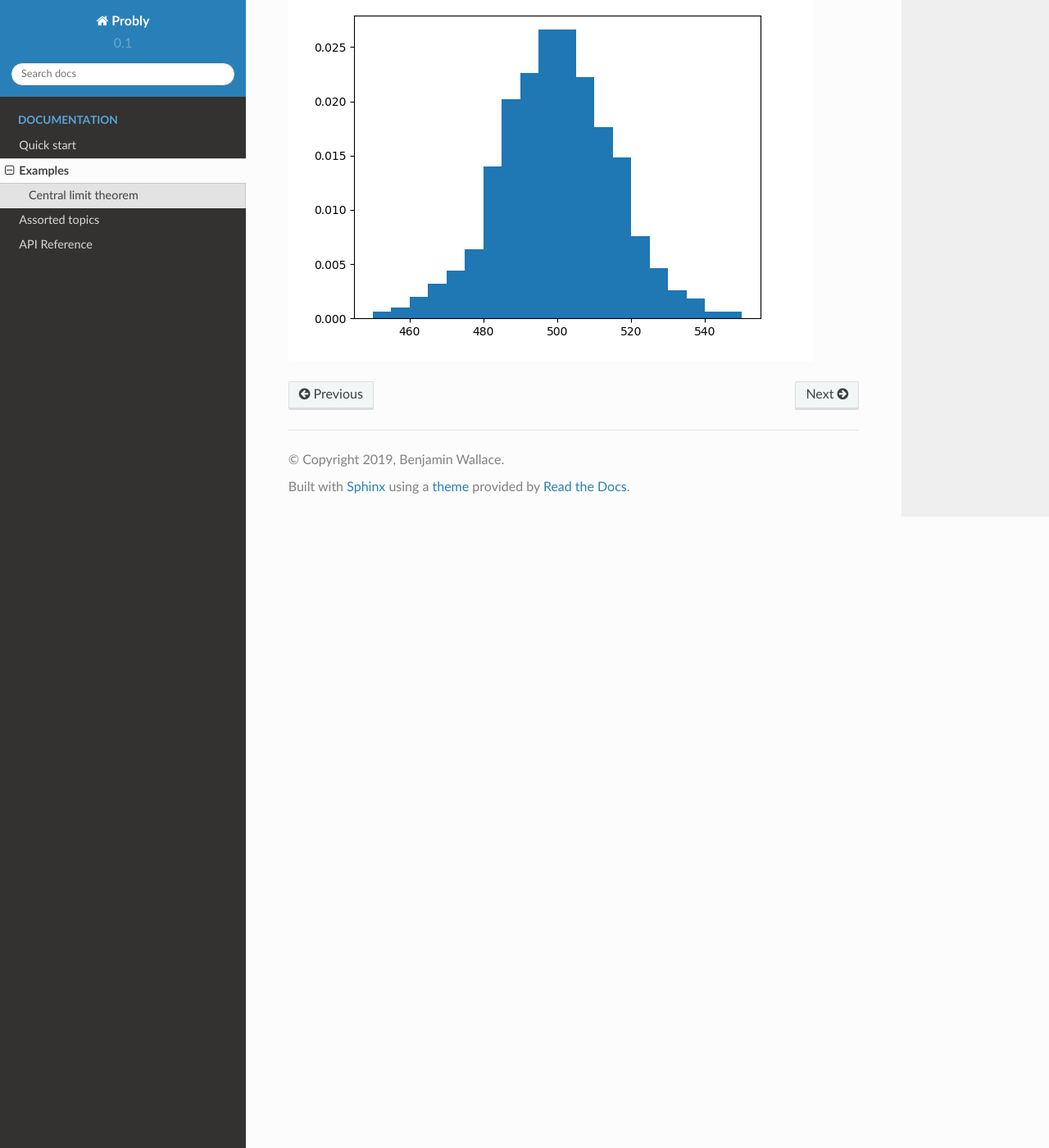
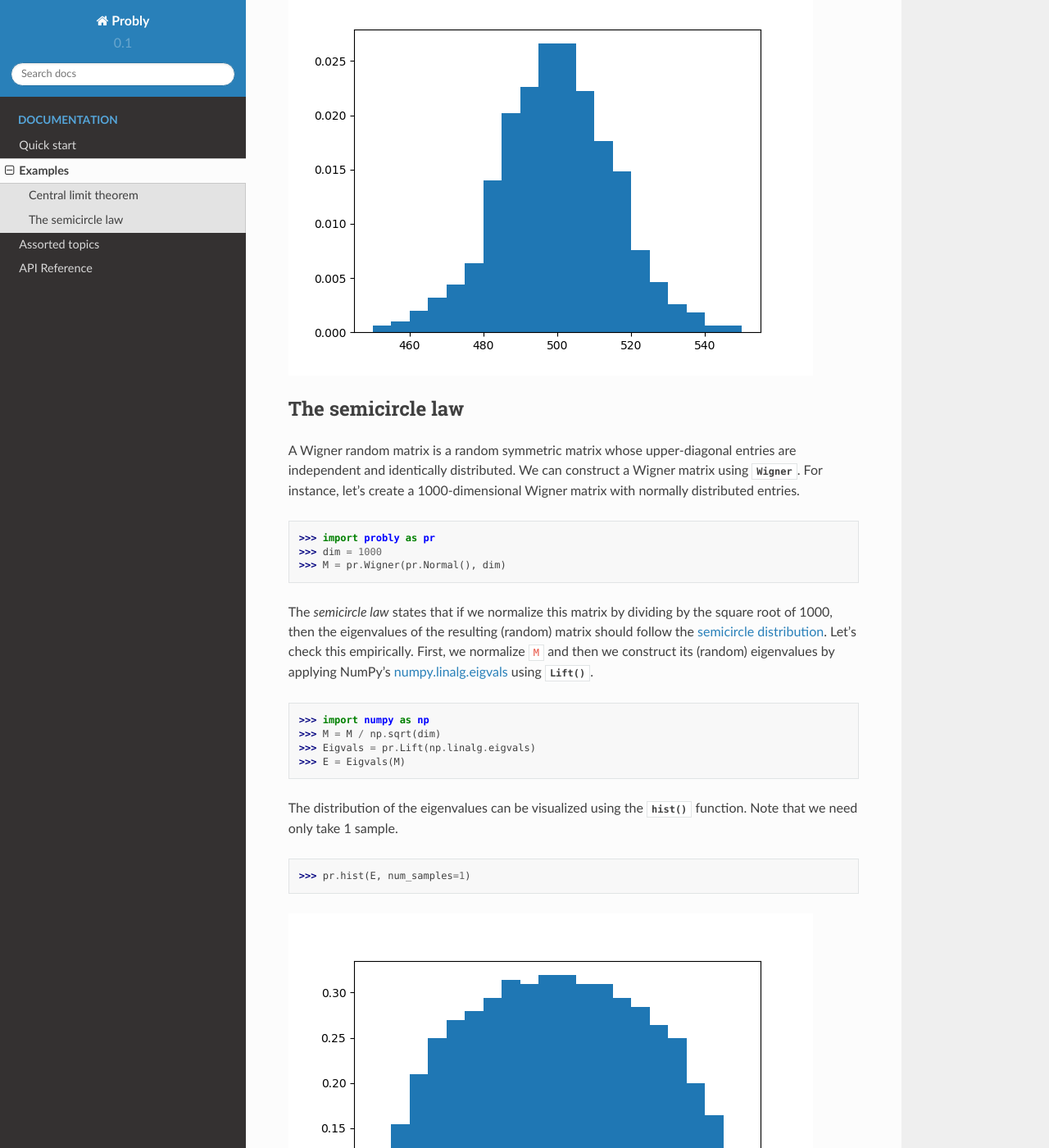
Before and after one commit to bencwallace/Probly, a Sphinx documentation site: the page built from docs/source/examples.rst, in a window 1280 px wide and 1400 px high, scrolled down 911 px. Shown: the whole window at 82% size. Built offline with Sphinx 7.4.7 and the Read the Docs theme 2.0.0, drawn with Linux system fonts in a browser that asks for light colours; some of the changed text lies outside the part shown.

Commit message:
added wigner random matrix and example

```diff
--- a/docs/source/examples.rst
+++ b/docs/source/examples.rst
@@ -16,7 +16,8 @@ Let ``X`` be a Bernoulli random variable.
 We are interested in the sum of many independent copies of ``X``. For this
 example, let's take "many" to be 1000.
 
->>> Z = pr.sum(X, num=1000)     # Returns the sum of 1000 independent copies of X
+>>> num_copies = 1000
+>>> Z = pr.sum(X, num=num_copies)     # Returns the sum of 1000 independent copies of X
 
 The sum ``Z`` is itself a random variable, but its precise distribution,
 unlike that of ``X``, is unknown.
@@ -32,8 +33,45 @@ random variables and sum the results, so computing a histogram from very many
 samples can take a long time. Below we use 1000 samples, but you may want to
 reduce this number if running the code takes too long.
 
->>> pr.hist(Z, samples=1000)
+>>> pr.hist(Z, num_samples=1000)
 
 The result resembles the famous bell-shaped curve of the normal distribution.
 
 .. image:: _static/clt_ber_1000_1000.png
+
+*******************
+The semicircle law
+*******************
+
+A Wigner random matrix is a random symmetric matrix whose upper-diagonal entries
+are independent and identically distributed. We can construct a Wigner matrix
+using :class:`~probly.rmat.Wigner`. For instance, let's create a 1000-dimensional
+Wigner matrix with normally distributed entries.
+
+.. testsetup::
+
+   dim = 2
+
+>>> import probly as pr
+>>> dim = 1000  # doctest: +SKIP
+>>> M = pr.Wigner(pr.Normal(), dim)
+
+The *semicircle law* states that if we normalize this matrix by dividing by the
+square root of 1000, then the eigenvalues of the resulting (random) matrix should
+follow the
+`semicircle distribution <https://en.wikipedia.org/wiki/Wigner_semicircle_distribution>`_.
+Let's check this empirically. First, we normalize ``M`` and then we construct its
+(random) eigenvalues by applying NumPy's
+`numpy.linalg.eigvals <https://docs.scipy.org/doc/numpy-1.13.0/reference/generated/numpy.linalg.eigvals.html>`_ using :func:`~probly.helpers.Lift`.
+
+>>> import numpy as np
+>>> M = M / np.sqrt(dim)
+>>> Eigvals = pr.Lift(np.linalg.eigvals)
+>>> E = Eigvals(M)
+
+The distribution of the eigenvalues can be visualized using the :func:`~probly.helpers.hist`
+function. Note that we need only take 1 sample.
+
+>>> pr.hist(E, num_samples=1)  # doctest: +SKIP
+
+.. image:: _static/semicircle_normal_1000.png
--- a/docs/source/quick.rst
+++ b/docs/source/quick.rst
@@ -101,7 +101,7 @@ We can nevertheless sample from this unknown distribution!
 
 We can also try to visualize the (unknown) distribution with a histogram.
 
->>> pr.hist(W, samples=1000)
+>>> pr.hist(W, num_samples=1000) # doctest: +SKIP
 
 .. image:: _static/quick_hist.png
 
--- a/probly/__init__.py
+++ b/probly/__init__.py
@@ -26,6 +26,9 @@ from .distr import F, Student_t
 from .distr import Laplace, Logistic, Pareto, VonMises
 from .distr import Weibull
 
+# Random matrices
+from .rmat import Wigner
+
 __all__ = []
 
 # Helpers
@@ -45,3 +48,6 @@ __all__ += ['Beta', 'PowerLaw']
 __all__ += ['F', 'Student_t']
 __all__ += ['Laplace', 'Logistic', 'Pareto', 'VonMises']
 __all__ += ['Weibull']
+
+# Random matrices
+__all__ += ['Wigner']
```
Also changed, not shown: docs/source/_static/semicircle_normal_1000.png (added), 3 other files.
